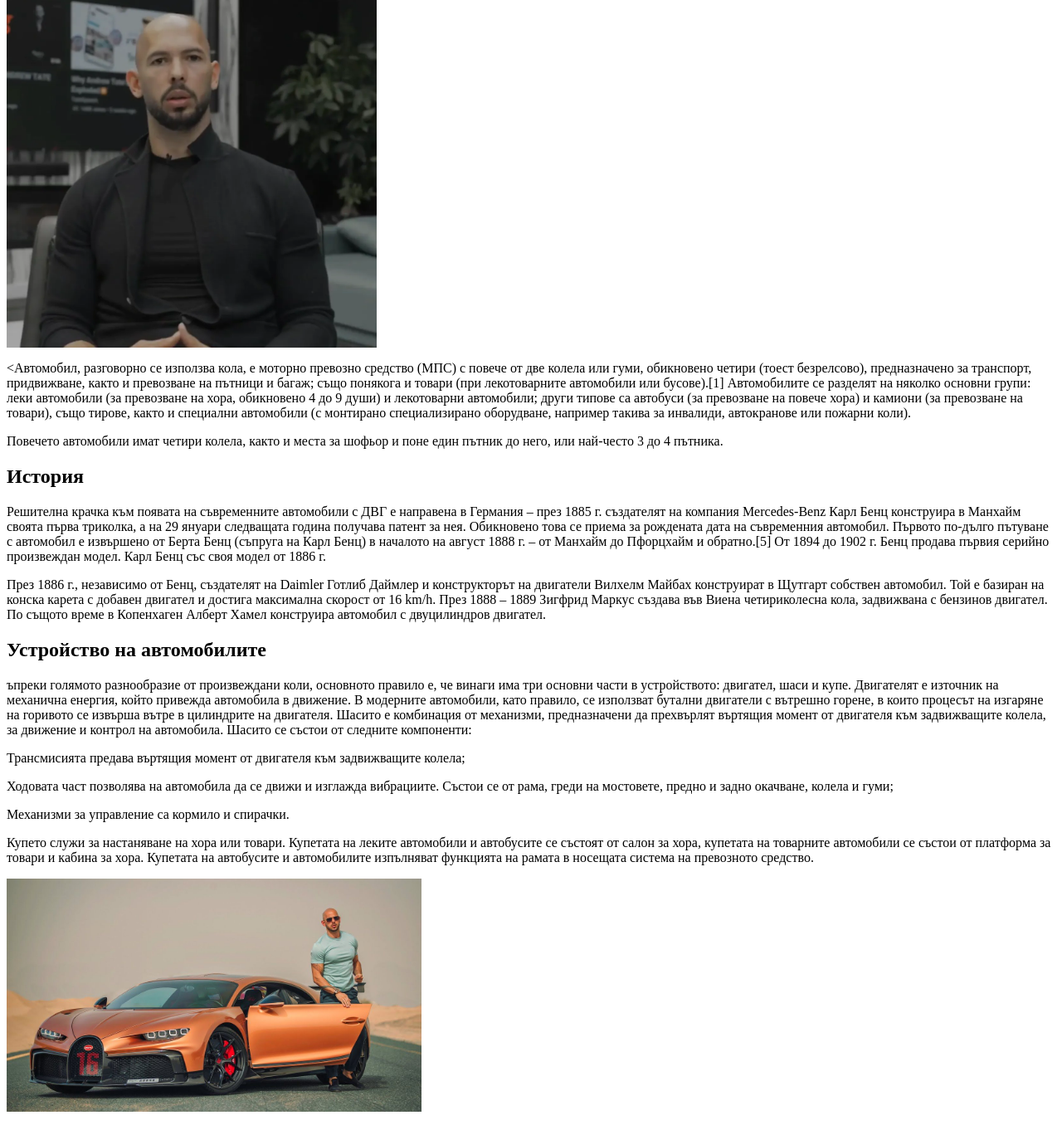
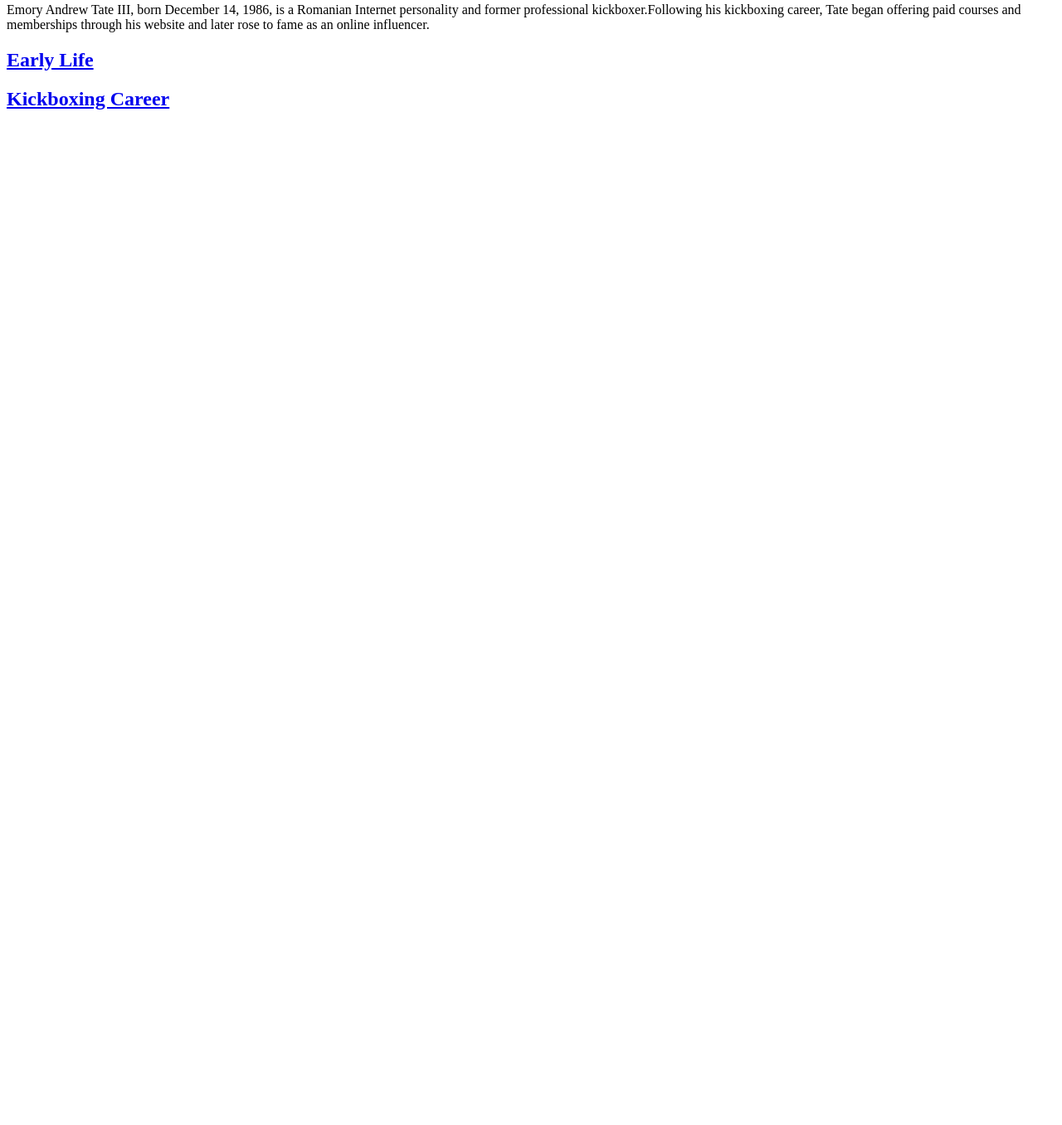
Before and after one commit to SidorGalev/AndrewTate, a plain HTML site: page index.html in a window 1280 px wide. Shown: the part 543-1899 px from the top of the page at 83% size. After the commit the page ends 800 px from the top, so only its background shows below. Drawn offline with Linux system fonts and the light colour scheme.

Commit message:
hiperlinkove

```diff
--- a/index.html
+++ b/index.html
@@ -1,35 +1,18 @@
-<!OCTYPE html>
+<!DOCTYPE html>
 <html>
 	<head>
 		<title>What colour is your Bugatti</title>
 	</head>
 		<body>
-		<h1><center>Andrew Tate The GREAT</center></h1>
+		<h1><center>Andrew Tate</center></h1>
 		 <img width="446 px" height = "auto" src="24xp-tate-mediumSquareAt3X.jpg">
 		 <img width="446 px" height = "auto" src="1_Emory-Andrew-Tate-III-Instagram-picture.jpg">
 		 <img width="446 px" height = "auto" src="screenshot-2022-08-24-143409.jpg">
-		<p><Автомобил, разговорно се използва кола, е моторно превозно средство (МПС) с повече от две колела или гуми, обикновено четири (тоест безрелсово), предназначено за транспорт, придвижване, както и превозване на пътници и багаж; също понякога и товари (при лекотоварните автомобили или бусове).[1] Автомобилите се разделят на няколко основни групи: леки автомобили (за превозване на хора, обикновено 4 до 9 души) и лекотоварни автомобили; други типове са автобуси (за превозване на повече хора) и камиони (за превозване на товари), също тирове, както и специални автомобили (с монтирано специализирано оборудване, например такива за инвалиди, автокранове или пожарни коли).</p>
+		<p>Emory Andrew Tate III, born December 14, 1986, is a Romanian Internet personality and former professional kickboxer.Following his
+kickboxing career, Tate began offering paid courses and memberships through his website and later rose to fame as an online influencer.
+		<h2> <a href="earlylife.html">Early Life</a> </h2>
 
-<p>Повечето автомобили имат четири колела, както и места за шофьор и поне един пътник до него, или най-често 3 до 4 пътника.</p>
-
-		<h2> История</h2>
-			<p>Решителна крачка към появата на съвременните автомобили с ДВГ е направена в Германия – през 1885 г. създателят на компания Mercedes-Benz Карл Бенц конструира в Манхайм своята първа триколка, а на 29 януари следващата година получава патент за нея. Обикновено това се приема за рождената дата на съвременния автомобил. Първото по-дълго пътуване с автомобил е извършено от Берта Бенц (съпруга на Карл Бенц) в началото на август 1888 г. – от Манхайм до Пфорцхайм и обратно.[5] От 1894 до 1902 г. Бенц продава първия серийно произвеждан модел.
-Карл Бенц със своя модел от 1886 г.
-
-<p>През 1886 г., независимо от Бенц, създателят на Daimler Готлиб Даймлер и конструкторът на двигатели Вилхелм Майбах конструират в Щутгарт собствен автомобил. Той е базиран на конска карета с добавен двигател и достига максимална скорост от 16 km/h. През 1888 – 1889 Зигфрид Маркус създава във Виена четириколесна кола, задвижвана с бензинов двигател. По същото време в Копенхаген Алберт Хамел конструира автомобил с двуцилиндров двигател.<p/>
-
-</p>
-		<h2> Устройство на автомобилите</h2>
-			<p>ъпреки голямото разнообразие от произвеждани коли, основното правило е, че винаги има три основни части в устройството: двигател, шаси и купе.
-
-    Двигателят е източник на механична енергия, който привежда автомобила в движение. В модерните автомобили, като правило, се използват бутални двигатели с вътрешно горене, в които процесът на изгаряне на горивото се извърша вътре в цилиндрите на двигателя.
-    Шасито е комбинация от механизми, предназначени да прехвърлят въртящия момент от двигателя към задвижващите колела, за движение и контрол на автомобила. Шасито се състои от следните компоненти:
-        <p>Трансмисията предава въртящия момент от двигателя към задвижващите колела;<p/>
-        <p>Ходовата част позволява на автомобила да се движи и изглажда вибрациите. Състои се от рама, греди на мостовете, предно и задно окачване, колела и гуми;</p>
-        <p>Механизми за управление са кормило и спирачки.</p>
-   <p> Купето служи за настаняване на хора или товари. Купетата на леките автомобили и автобусите се състоят от салон за хора, купетата на товарните автомобили се състои от платформа за товари и кабина за хора. Купетата на автобусите и автомобилите изпълняват функцията на рамата в носещата система на превозното средство.<p/>
-<p/>
-		 <img width="500 px" height = "auto" src="123.jpg">
+		<h2><a href="kickboxing.html">Kickboxing Career</a></h2>
 		</body>
 
 
```
Also changed, not shown: earlylife.html (added, +10 -0 lines), kickboxing.html (added, +14 -0 lines).
